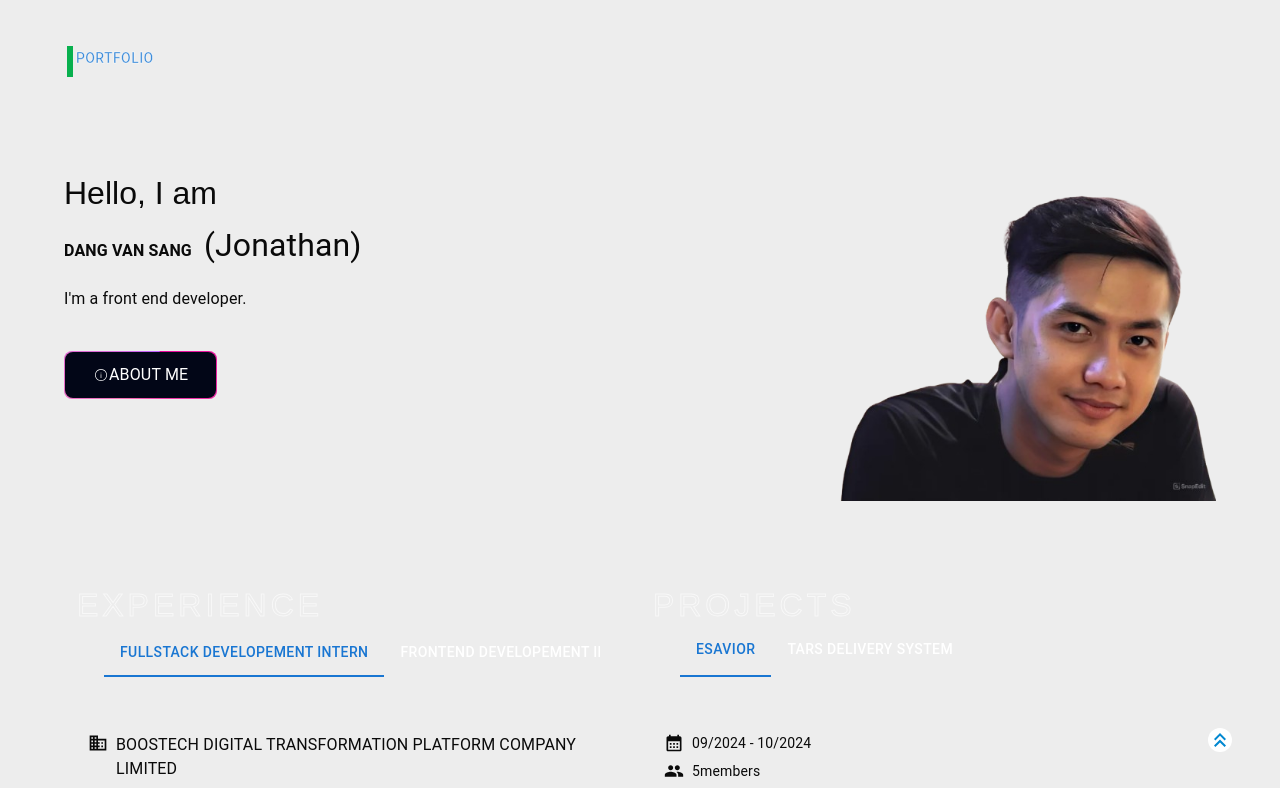
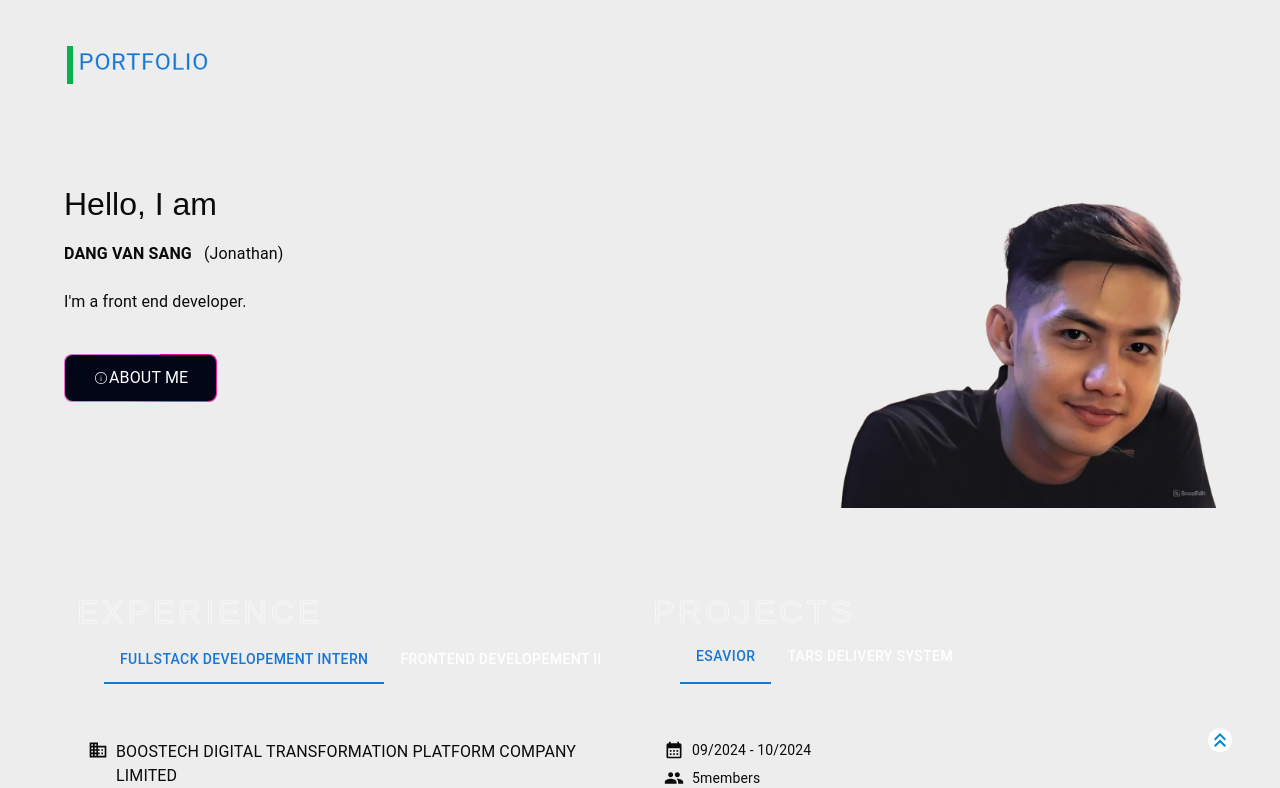
Before and after one commit to Sangdang2203/portfolio, a Next.js app: page / in a window 1280 px wide. Shown: the top 788 px of the page. Built offline with nearby package versions, Linux system fonts and the light colour scheme.

Commit message:
update code

```diff
--- a/src/app/globals.css
+++ b/src/app/globals.css
@@ -68,6 +68,8 @@ body {
 /* this is the text, when you hover on button */
 .hover-text {
   margin: 6px 0 0 3px;
+  font-size: 1.5rem /* 24px */;
+  line-height: 2rem /* 32px */;
   position: absolute;
   box-sizing: border-box;
   content: attr(data-text);
--- a/src/components/Introduciton.tsx
+++ b/src/components/Introduciton.tsx
@@ -14,11 +14,9 @@ export default function IntroComponent() {
   return (
     <Box sx={{ my: 5 }}>
       <h3 className="text-lg md:text-[2rem]">Hello, I am</h3>
-      <Typography className="uppercase text-xl hover:text-red-900 ease-linear duration-500 cursor-pointer py-2 md:py-6 md:text-[2rem]">
+      <Typography className="uppercase text-xl ease-linear duration-500 cursor-pointer py-2 md:py-6 md:text-[2rem] hover:text-red-900 ">
         <strong>dang van sang</strong>
-        <span className="capitalize mx-3 text-lg md:text-[2rem]">
-          (Jonathan)
-        </span>
+        <span className="capitalize mx-3">(Jonathan)</span>
       </Typography>
       <Typography className="text-sm md:text-[1.5rem]">
         I&apos;m a front end developer.
--- a/src/components/header/TheHeader.tsx
+++ b/src/components/header/TheHeader.tsx
@@ -57,7 +57,7 @@ export default function HeaderComponent() {
           onClick={handleClick}
           className="text-2xl button"
         >
-          <span className="actual-text">&nbsp;portfolio&nbsp;</span>
+          <span className="text-2xl">&nbsp;portfolio&nbsp;</span>
           <span aria-hidden="true" className="hover-text">
             &nbsp;portfolio&nbsp;
           </span>
```
